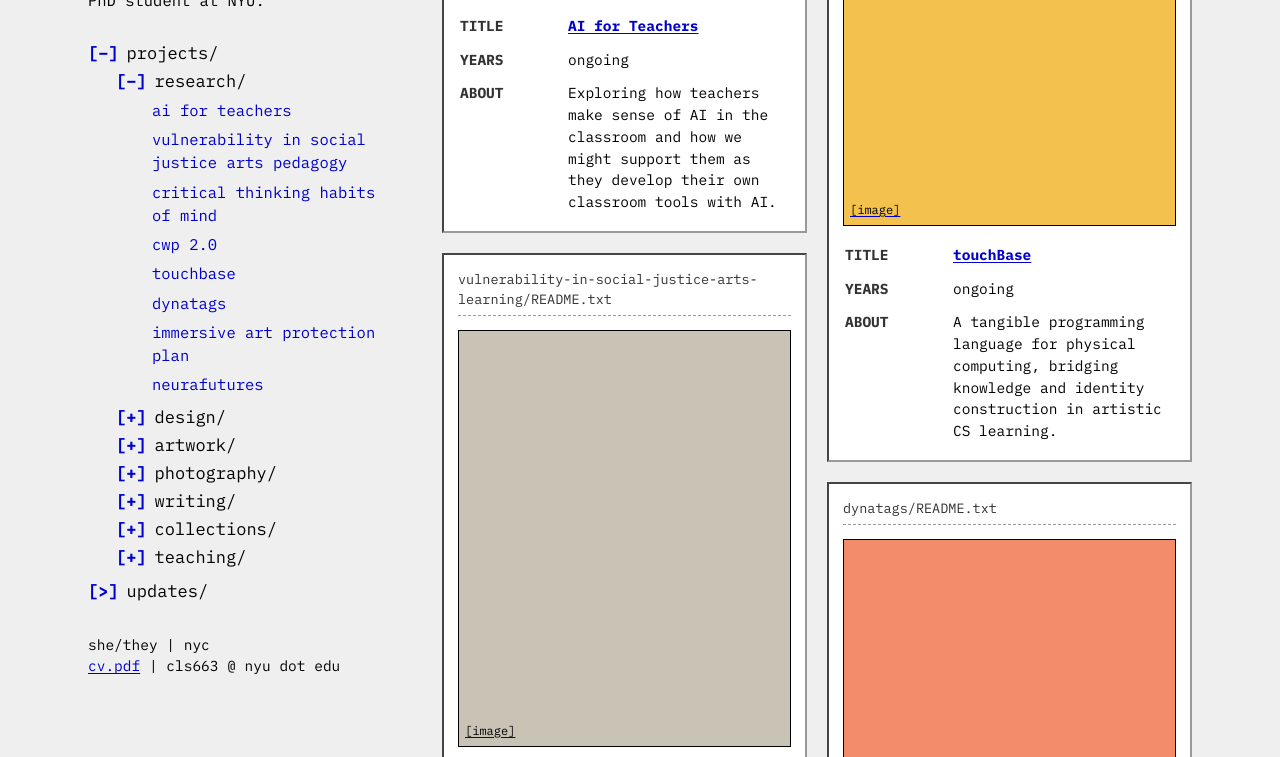
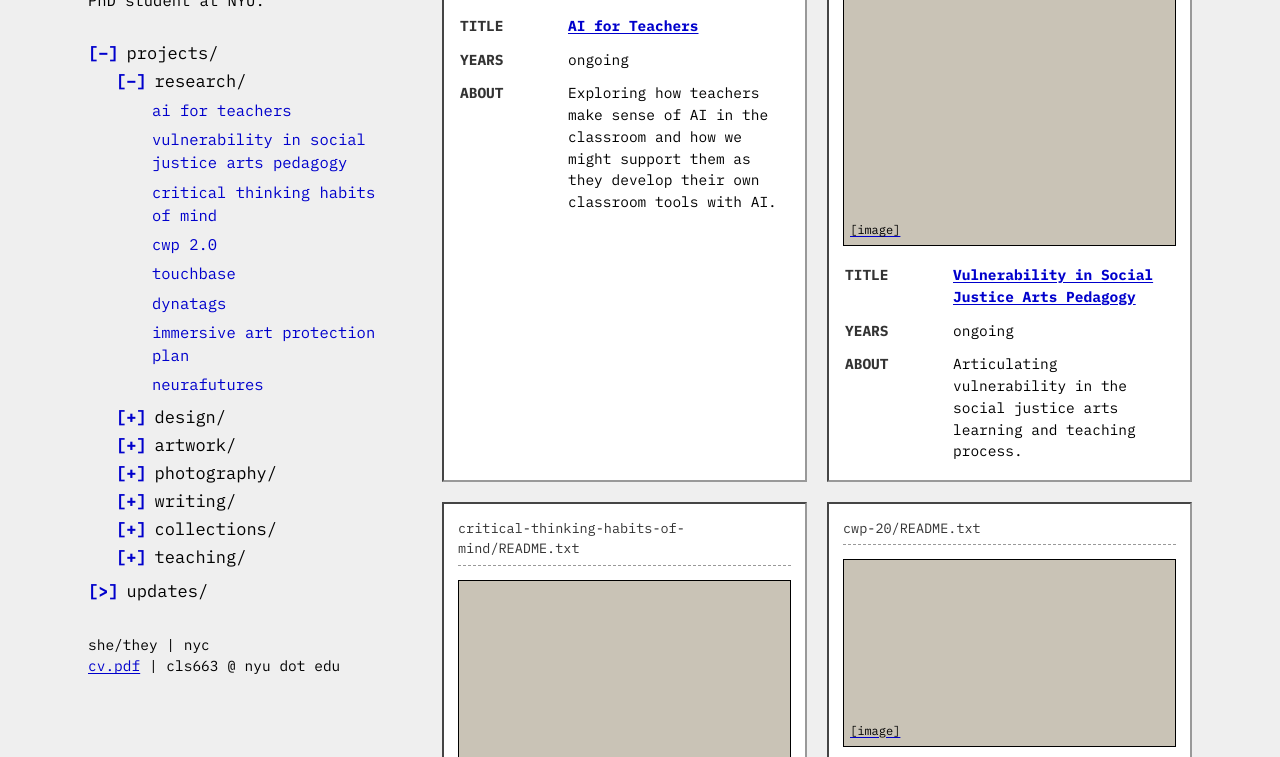
Before and after one commit to scheirer-cassie/itscass.net, an Eleventy site: page src/pages/category.njk in a window 1280 px wide. Shown: the part 412-1169 px from the top of the page. Built offline with nearby package versions, Linux system fonts and the light colour scheme; Eleventy itself is replaced by a stand-in of ours; files that its build step writes are made by us from their sources.

Commit message:
Lay out project cards row by row so newest-first reads left to right
Co-Authored-By: Claude Opus 5.5 <noreply@anthropic.com>

```diff
--- a/src/assets/site.css
+++ b/src/assets/site.css
@@ -164,9 +164,10 @@ html:not(.js) .tog .mk::before { content: "[−]"; }
 .kwsel { display: flex; align-items: center; gap: 6px; }
 .kwsel select { font: inherit; font-size: 15.5px; min-height: 30px; border: var(--panel-border); background: var(--panel); color: var(--ink); padding: 0 4px; max-width: 240px; }
 
-.mason { columns: 2 340px; column-gap: 20px; }
+/* cards read left to right, row by row (newest first); cards in a row share a height */
+.mason { display: grid; grid-template-columns: repeat(auto-fill, minmax(min(340px, 100%), 1fr)); gap: 20px; }
 .readme {
-  break-inside: avoid; margin: 0 0 20px;
+  margin: 0;
   background: var(--panel); border: var(--panel-border); padding: 14px;
   display: flex; flex-direction: column; gap: 14px;
 }
```
